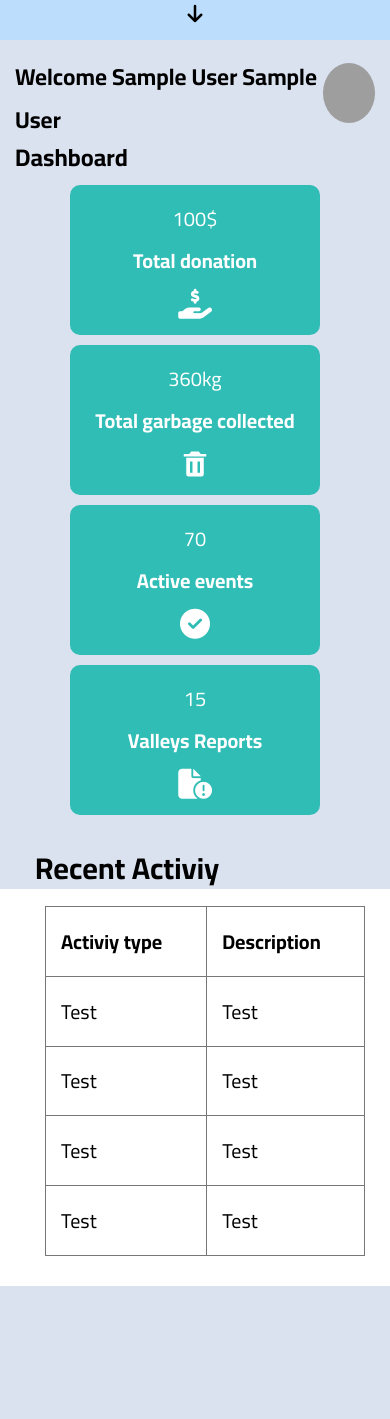
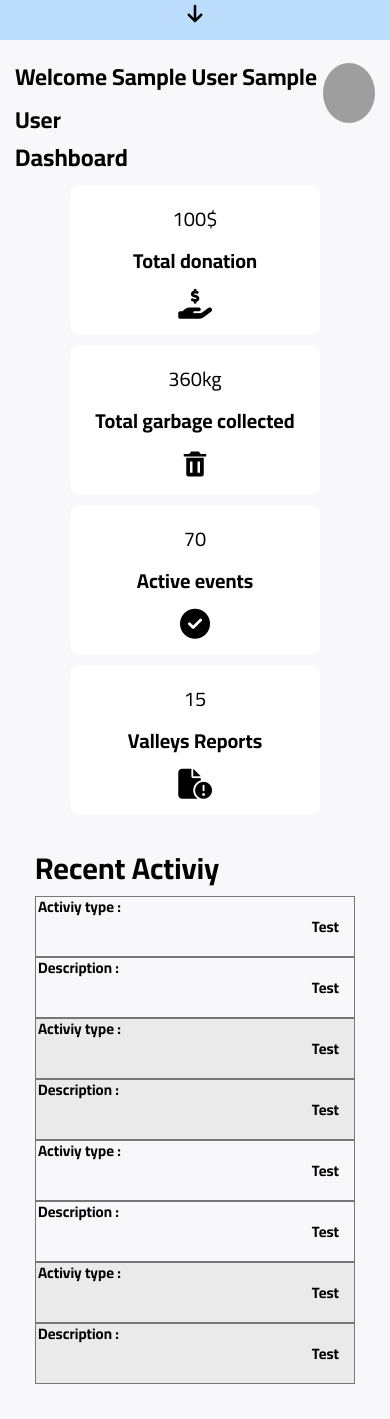
Before and after one commit to Med-Slimen/SmartNet, a PHP site: page /dashboard.php in a window 390 px wide. Before the commit the page ends 1286 px from the top, so only its background shows below. Run offline with PHP 8.4, Linux system fonts and the light colour scheme; the visitor is signed in with stand-in values (Sample User, id 1); tables that the repository leaves empty or names only in its code hold one stand-in row (values such as "Sample post"); grey boxes marked "Sample" are stand-in pictures; some libraries are stand-ins or nearby versions; some web fonts are replaced; grey boxes are pictures that could not be loaded.

Commit message:
Style update

```diff
--- a/css/dashboard.css
+++ b/css/dashboard.css
@@ -152,8 +152,11 @@ a:visited{
 }
 /* End panel */
 /* Start dashboard */
+.panel{
+    background-color: #f8f8fa;
+}
 .panel .dashboard{
-    height: calc(100vh - 105px);
+    min-height: calc(100vh - 105px);
 }
 .header{
     display: flex;
@@ -224,7 +227,7 @@ a:visited{
     margin: 0 auto;
 }
 .panel  .card-section .card{
-    background-color: var(--first-color);
+    background-color: #ffffff;
     color: white;
     width: 250px;
     height: 150px;
@@ -236,16 +239,18 @@ a:visited{
 }
 .panel  .card-section .card p{
     font-size: 20px;
+    color: black;
     margin: 5px 0;
 }
 .panel  .card-section .card i,.panel  .card-section .card svg{
     margin: 10px 0;
     text-align: center;
-    color: white;
+    color: black;
     font-size: 30px;
 }
 .panel  .card-section .card h3{
     font-size: 20px;
+    color: black;
     font-weight: bold;
 }
 .panel .dashboard .activity-section{
@@ -442,3 +420,38 @@ table,tr,td,th{
     padding: 10px;
     display: none;
 }
+table{
+    width: 100%;
+    max-width: 100%;
+}
+tbody tr:nth-child(even){
+    background-color: #eaeaea;
+}
+@media(max-width:850px){
+    table{
+        border: none;
+        margin: 0;
+        width: 100%;
+        max-width: 100%;
+    }
+    tr{
+        border: none;
+    }
+    thead{
+        display: none;
+    }
+    tbody td{
+        display: block;
+        margin: 0;
+        font-size: 15px;
+        font-weight: bold;
+        text-align: right;
+        position: relative;
+    }
+    tbody td::before{
+        content: attr(title);
+        position: absolute;
+        left: 2px;
+        top: -5px;
+    }
+}
--- a/dashboard.php
+++ b/dashboard.php
@@ -91,7 +91,7 @@ if (!isset($_SESSION['logged'])) {
         <div class="card">
           <p>360kg</p>
           <h3>Total garbage collected</h3>
-          <svg xmlns="http://www.w3.org/2000/svg" width="30px" height="30px" viewBox="0 0 24 24" style="fill: rgb(255, 255, 255)">
+          <svg xmlns="http://www.w3.org/2000/svg" width="30px" height="30px" viewBox="0 0 24 24" style="fill: black">
             <path d="M6 7H5v13a2 2 0 0 0 2 2h10a2 2 0 0 0 2-2V7H6zm4 12H8v-9h2v9zm6 0h-2v-9h2v9zm.618-15L15 2H9L7.382 4H3v2h18V4z"></path>
           </svg>
         </div>
@@ -166,28 +168,31 @@ if (!isset($_SESSION['logged'])) {
         </div>
       </div>
       <div class="events-list">
-
+        <table border="3">
+          <thead>
+            <tr>
+              <th>Event Name</th>
+              <th>Event Description</th>
+              <th>Event Date</th>
+              <th>Delete Event</th>
+            </tr>
+          </thead>
           <?php
-        $query = $conn->prepare("SELECT * FROM events");
-        $query->execute();
-        $result = $query->get_result();
-        while ($event = $result->fetch_assoc()) {
+          $dt_qeury = $conn->prepare("SELECT * FROM events");
+          $dt_qeury->execute();
+          $res = $dt_qeury->get_result();
+          while ($dt = $res->fetch_assoc()) {
           ?>
-          <div class="box">
-            <div class="image">
-              <img src="<?php echo ($event["event_img"]) ?>" alt="" />
-            </div>
-            <div class="text">
-              <h3>Event Name :</h3>
-              <h3><?php echo ($event["event_name"]) ?></h3>
-              <h3>Event Date :</h3>
-              <p><?php echo ($event["event_date"]) ?></p>
-              <button id="delbtn" onclick="showConf(<?php echo ($event['id_events']) ?>)" class="delbt">Delete</button>
-            </div>
-          </div>
+            <tr>
+              <td title="Event Name :"><?php echo ($dt["event_name"]) ?></td>
+              <td title="Event Description :"><?php echo ($dt["event_desc"]) ?></td>
+              <td title="Event Date :"><?php echo ($dt["event_date"]) ?></td>
+              <td title="Delete Event"><button id="delbtn" onclick="showConf(<?php echo ($dt['id_events']) ?>)" class="delbt">Delete</button></td>
+            </tr>
           <?php
           }
           ?>
+        </table>
         <div id="delete-conf" class="delete-conf">
           <h2>Are you sure ?</h2>
           <div class="choice">
```
Also changed, not shown: other parts of css/dashboard.css (+2 -29 lines), other parts of dashboard.php (+17 -13 lines). Lines whose indentation alone changed are shown as unchanged.
